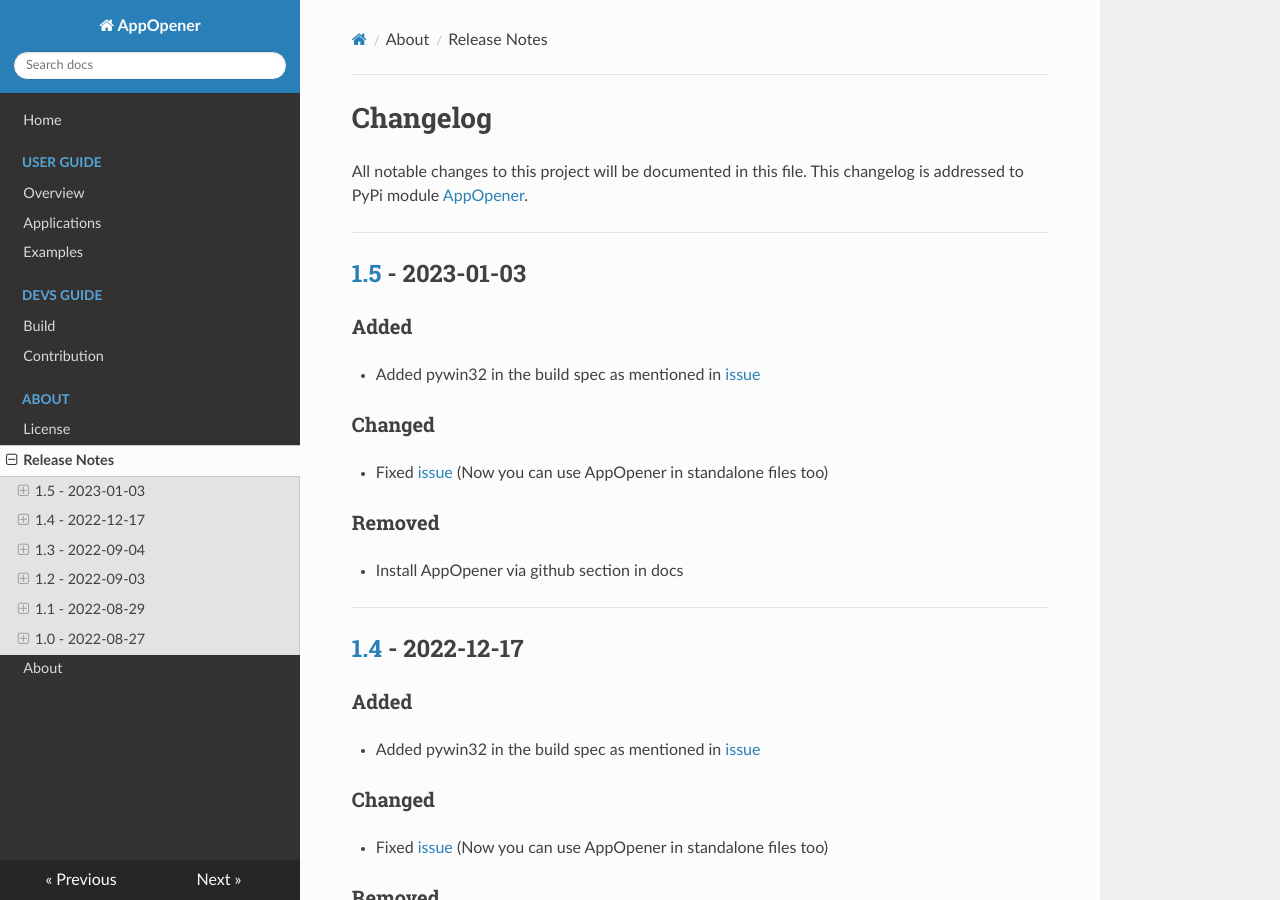
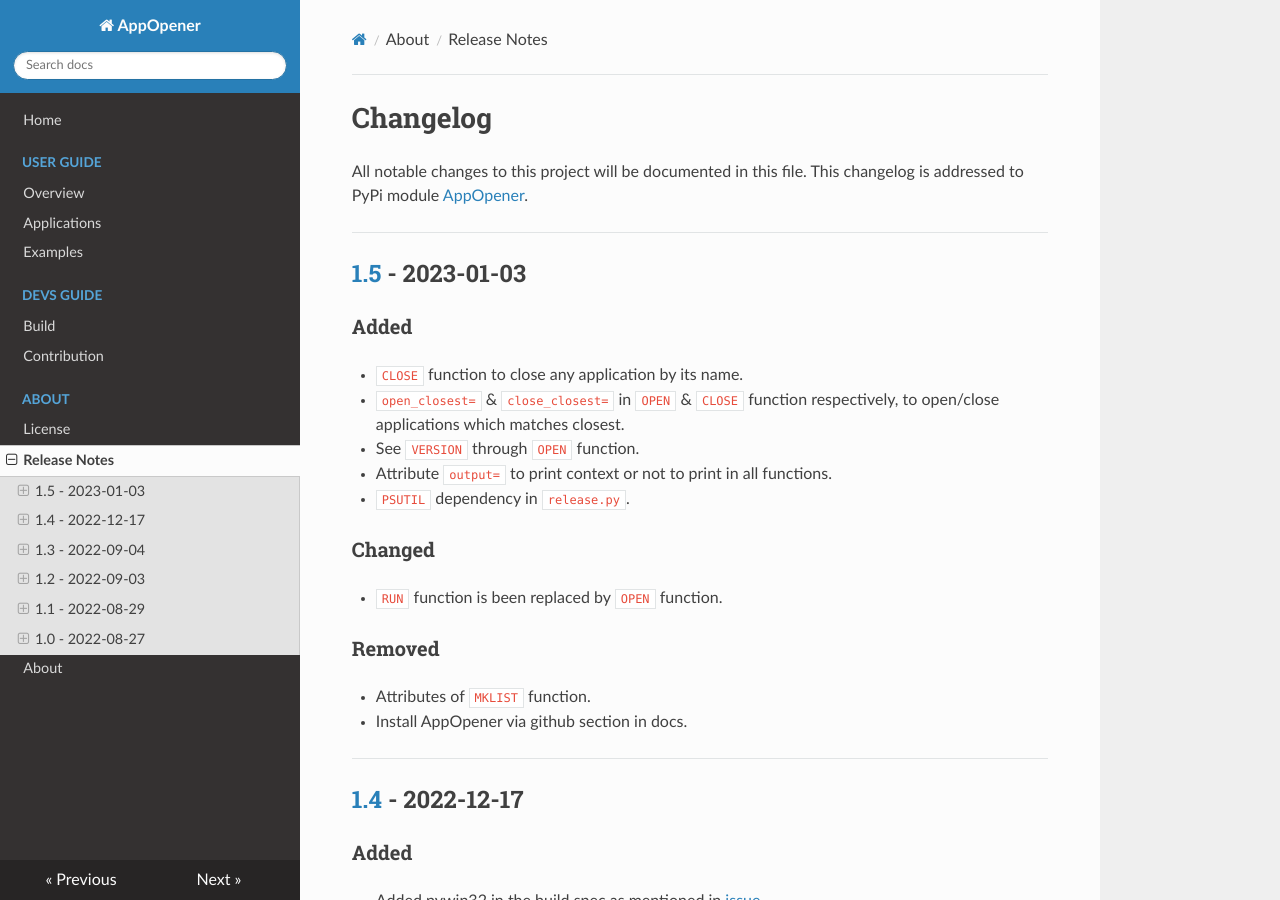
Before and after one commit to athrvvvv/AppOpener, an MkDocs documentation site: the page built from docs/release-notes.md, in a window 1280 px wide and 900 px high. Built offline with MkDocs 1.6.1, drawn with Linux system fonts in a browser that asks for light colours; nearby versions of some CDN libraries.

Commit message:
Changelog AppOpener v1.5

```diff
--- a/docs/release-notes.md
+++ b/docs/release-notes.md
@@ -8,13 +8,18 @@
 ## [1.5] - 2023-01-03
 
 ### Added
-- Added pywin32 in the build spec as mentioned in [issue](https://github.com/athrvvvv/AppOpener/issues/7)
+- `CLOSE` function to close any application by its name.
+- `open_closest=` & `close_closest=` in `OPEN` & `CLOSE` function respectively, to open/close applications which matches closest.
+- See `VERSION` through `OPEN` function.
+- Attribute `output=` to print context or not to print in all functions.
+- `PSUTIL` dependency in `release.py`.
 
 ### Changed
-- Fixed [issue](https://github.com/athrvvvv/AppOpener/issues/6) (Now you can use AppOpener in standalone files too)
+- `RUN` function is been replaced by `OPEN` function.
 
 ### Removed
-- Install AppOpener via github section in docs
+- Attributes of `MKLIST` function.
+- Install AppOpener via github section in docs.
 
 ---
 
```
Also changed, not shown: CHANGELOG.md (+19 -0 lines).
